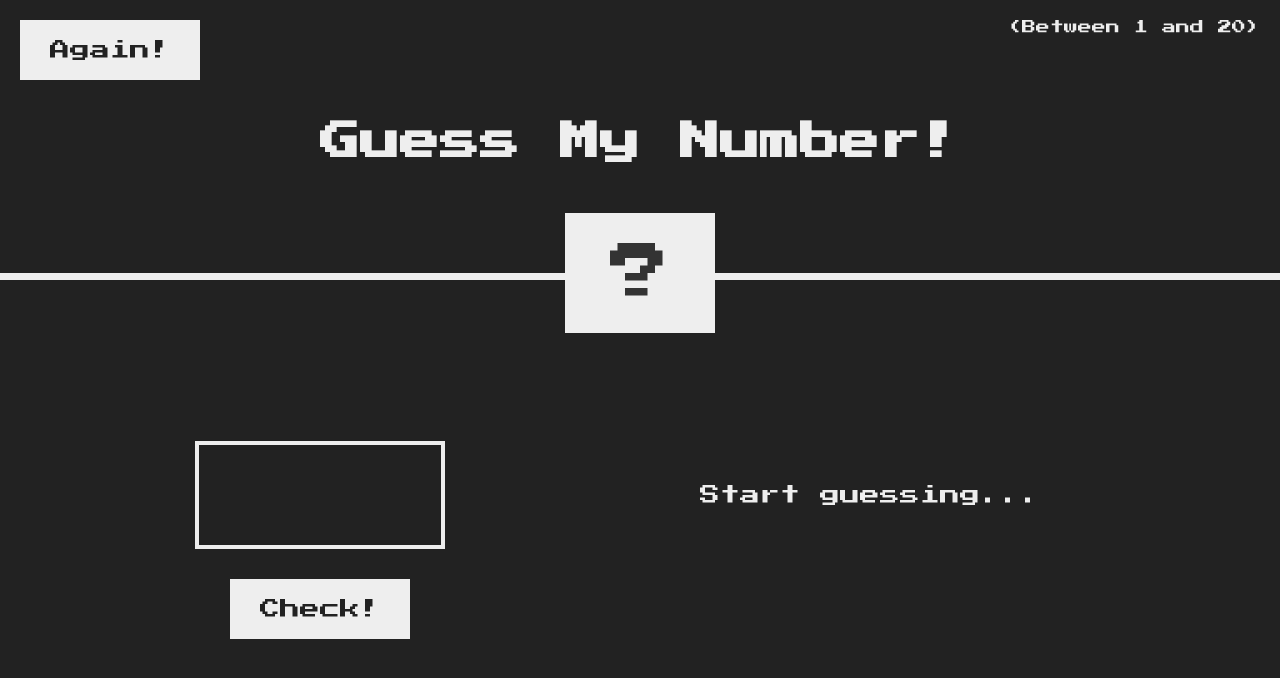
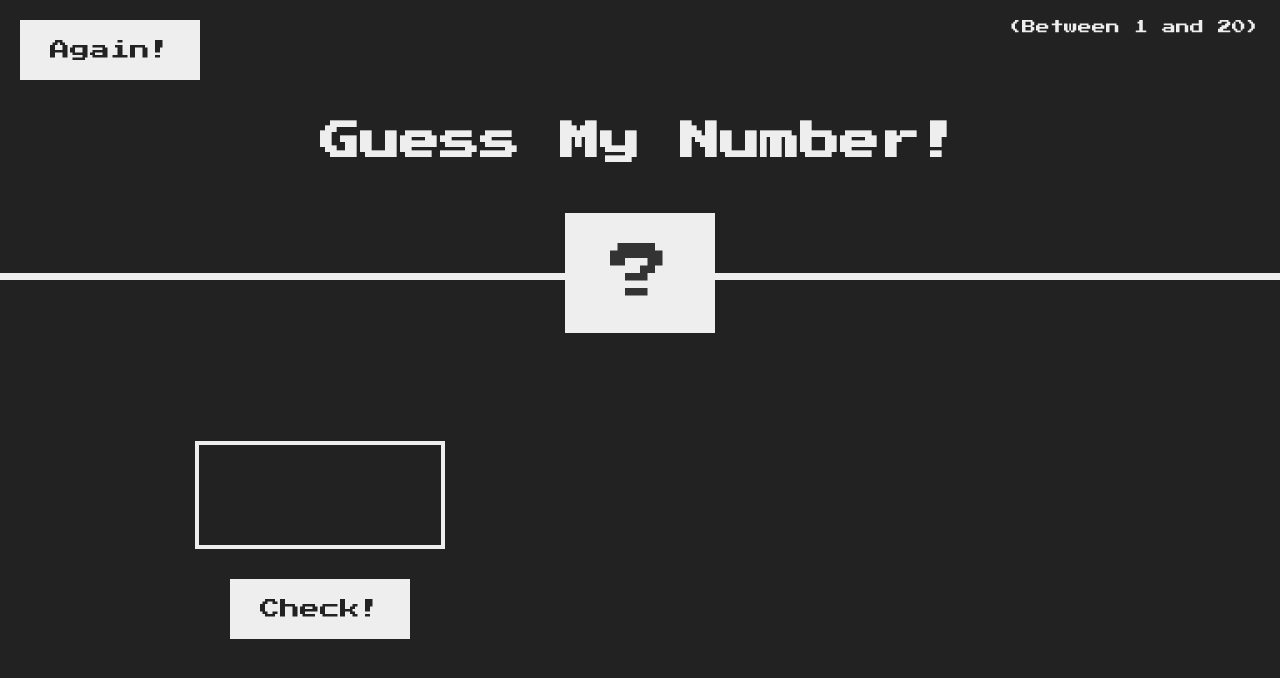
Before and after one commit to brooklyn5991/guessgame, a plain HTML site: page index.html in a window 1280 px wide. Drawn offline with Linux system fonts and the light colour scheme.

Commit message:
Update index.html

```diff
--- a/index.html
+++ b/index.html
@@ -20,7 +20,7 @@
         <button class="btn check">Check!</button>
       </section>
       <section class="right">
-        <p class="message">Start guessing...</p>
+<!--         <p class="message">Start guessing...</p> -->
         <!-- <p class="label-score">💯 Score: <span class="score">20</span></p>
         <p class="label-highscore">
           🥇 Highscore: <span class="highscore">0</span>
```
